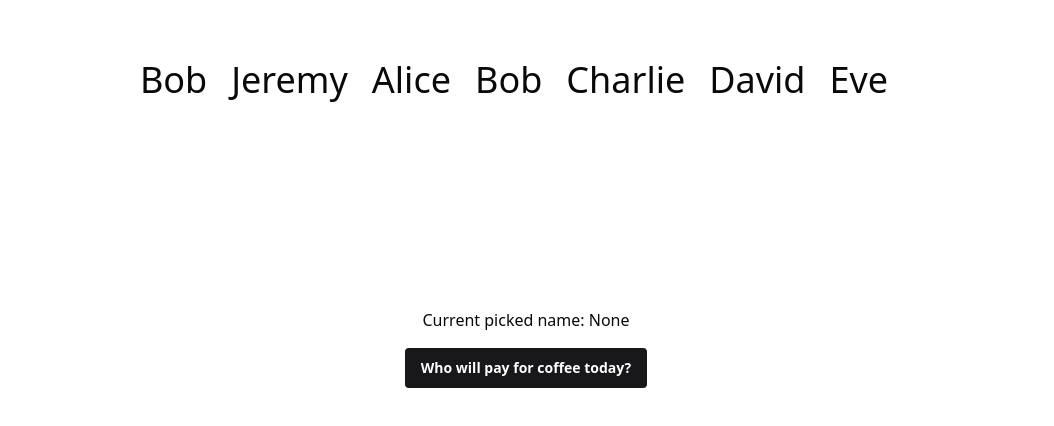
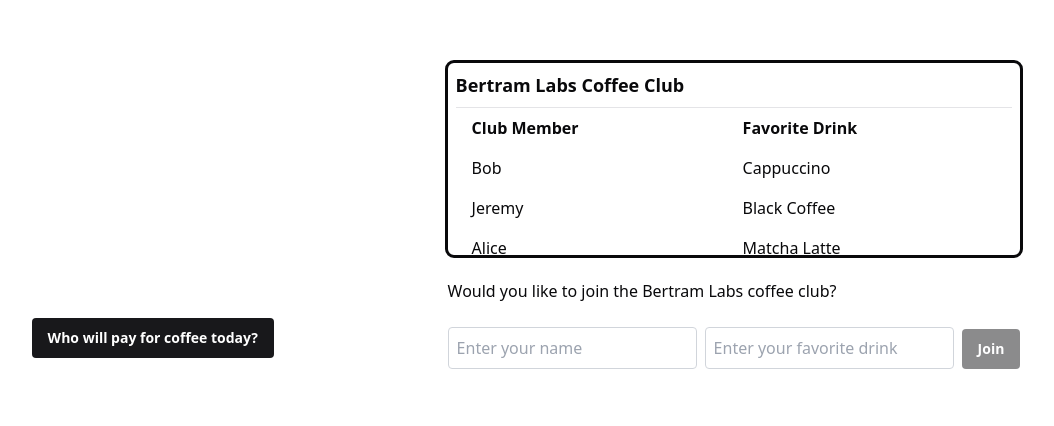
Before and after one commit to stichmc/bertram-capital-challenge, a React (Vite) app: page / in a window 1280 px wide. Shown: the part 176-602 px from the top of the page, without its empty margins (114-1168 px from the left). Built offline with nearby package versions, Linux system fonts and the light colour scheme.

Commit message:
Added GUI elements

```diff
--- a/package.json
+++ b/package.json
@@ -13,7 +13,6 @@
     "@hookform/resolvers": "^3.3.4",
     "@radix-ui/react-label": "^2.0.2",
     "@radix-ui/react-navigation-menu": "^1.1.4",
-    "@radix-ui/react-select": "^2.0.0",
     "@radix-ui/react-slot": "^1.0.2",
     "class-variance-authority": "^0.7.0",
     "clsx": "^2.1.0",
--- a/src/App.tsx
+++ b/src/App.tsx
@@ -1,57 +1,91 @@
-import { useState } from "react";
+import React, { useState } from "react";
 import pickRandomName from "./controllers/random";
 import { Button } from "./components/ui/button";
 
+interface Person {
+  name: string;
+  favoriteDrink: string;
+}
 
-const namesArray: string[] = [
-  "Bob",
-  "Jeremy",
-  "Alice",
-  "Bob",
-  "Charlie",
-  "David",
-  "Eve",
+const initialPeople: Person[] = [
+  { name: "Bob", favoriteDrink: "Cappuccino" },
+  { name: "Jeremy", favoriteDrink: "Black Coffee" },
+  { name: "Alice", favoriteDrink: "Matcha Latte" },
+  { name: "Bob", favoriteDrink: "Latte" },
+  { name: "Charlie", favoriteDrink: "Espresso" },
+  { name: "David", favoriteDrink: "Cappuccino" },
+  { name: "Eve", favoriteDrink: "Mocha" },
 ];
 
 const App = () => {
-  const [currentPickedName, setCurrentPickedName] = useState<string | null>(
+  const [currentPickedName, setCurrentPickedName] = useState<Person | null>(
     null
   );
 
-  const pickRandomNonConsecutiveName = () => {
-    let newPickedName = pickRandomName(namesArray);
-    while (newPickedName === currentPickedName) {
-      newPickedName = pickRandomName(namesArray);
-    }
-    setCurrentPickedName(newPickedName);
+  const [newPerson, setNewPerson] = useState<Person>({
+    name: "",
+    favoriteDrink: "",
+  });
+
+  const handleInputChange = (
+    event: React.ChangeEvent<HTMLInputElement>,
+    field: string
+  ) => {
+    setNewPerson((prevState) => ({
+      ...prevState,
+      [field]: event.target.value,
+    }));
   };
 
+  const addPerson = () => {
+    if (newPerson.name.trim() !== "" && newPerson.favoriteDrink.trim() !== "") {
+      initialPeople.push(newPerson);
+      setNewPerson({ name: "", favoriteDrink: "" });
+    }
+  };
+
+  const pickRandomNonConsecutiveName = () => {
+    let newPickedName = pickRandomName(
+      initialPeople.map((person) => person.name)
+    );
+    while (newPickedName === currentPickedName?.name) {
+      newPickedName = pickRandomName(
+        initialPeople.map((person) => person.name)
+      );
+    }
+    const pickedPerson = initialPeople.find(
+      (person) => person.name === newPickedName
+    );
+    setCurrentPickedName(pickedPerson || null);
+  };
+
+  const isJoinButtonDisabled =
+    newPerson.name.trim() === "" || newPerson.favoriteDrink.trim() === "";
+
   return (
-    <div className="flex flex-col items-center justify-center h-screen">
-      {/* Display all names in big font */}
-      <div className="mb-8 text-4xl">
-        {namesArray.map((name, index) => (
-          <span key={index} className="mr-6">
-            {name}
-          </span>
-        ))}
-      </div>
-
-      {/* Display coffee image */}
+    <div className="flex flex-row items-center justify-center h-screen gap-24">
+      <div className="p-2 w-[25%]">
         <img
           src={`${import.meta.env.BASE_URL}coffee.svg`}
           alt="Cup"
           className={`mb-4 h-40 transition-opacity ${
-          currentPickedName ? "opacity-100" : "opacity-0"
+            currentPickedName
+              ? "opacity-100 duration-1000 animate-bounce"
+              : "opacity-0 duration-500"
           }`}
         />
 
-      {/* Display current picked name */}
-      <div className="mb-4">
-        Current picked name: {currentPickedName ? currentPickedName : "None"}
+        <div
+          className={`mb-4 transition-opacity font-medium text-3xl text-left ${
+            currentPickedName
+              ? "opacity-100 duration-1000"
+              : "opacity-0 duration-500"
+          }`}
+        >
+          {currentPickedName ? currentPickedName.name : "None"} the{" "}
+          {currentPickedName ? currentPickedName.favoriteDrink : ""} lover.
         </div>
 
-      {/* Pick Random Name Button */}
         <Button
           className="hover:bg-blue-700 text-white font-bold py-2 px-4 rounded"
           onClick={pickRandomNonConsecutiveName}
@@ -59,6 +93,59 @@ const App = () => {
           Who will pay for coffee today?
         </Button>
       </div>
+
+      <div className="p-2">
+        <div className="outline h-48 overflow-auto rounded-md p-2">
+          <h1 className="mb-2 font-bold text-lg">Bertram Labs Coffee Club</h1>
+          <hr />
+          <table className="w-full table-auto">
+            <thead>
+              <tr>
+                <th className="px-4 py-2 text-left">Club Member</th>
+                <th className="px-4 py-2 text-left">Favorite Drink</th>
+              </tr>
+            </thead>
+            <tbody>
+              {initialPeople.map((person, index) => (
+                <tr key={index}>
+                  <td className="px-4 py-2">{person.name}</td>
+                  <td className="px-4 py-2">{person.favoriteDrink}</td>
+                </tr>
+              ))}
+            </tbody>
+          </table>
+        </div>
+
+        <br />
+        <p className="font-medium">
+          Would you like to join the Bertram Labs coffee club?
+        </p>
+        <br />
+        <div className="mb-4">
+          <input
+            type="text"
+            placeholder="Enter your name"
+            value={newPerson.name}
+            onChange={(e) => handleInputChange(e, "name")}
+            className="mr-2 p-2 border border-gray-300 rounded"
+          />
+          <input
+            type="text"
+            placeholder="Enter your favorite drink"
+            value={newPerson.favoriteDrink}
+            onChange={(e) => handleInputChange(e, "favoriteDrink")}
+            className="mr-2 p-2 border border-gray-300 rounded"
+          />
+          <Button
+            className="hover:bg-blue-700 text-white font-bold py-2 px-4 rounded"
+            onClick={addPerson}
+            disabled={isJoinButtonDisabled}
+          >
+            Join
+          </Button>
+        </div>
+      </div>
+    </div>
   );
 };
 
--- a/src/main.tsx
+++ b/src/main.tsx
@@ -4,14 +4,8 @@ import "./index.css";
 
 import App from "./App.tsx";
 
-// Components
-import Header from "./components/Header.tsx";
-import Footer from "./components/Footer.tsx";
-
 ReactDOM.createRoot(document.getElementById("root")!).render(
   <React.StrictMode>
-    <Header />
     <App />
-    <Footer />
   </React.StrictMode>
 );
```
Also changed, not shown: 1 other file (tests, documents, lock files or other folders). Lines whose indentation alone changed are shown as unchanged.
